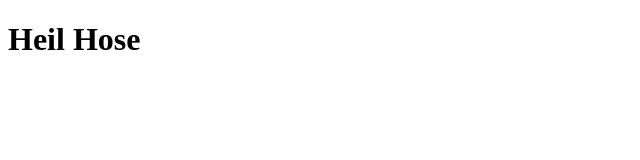
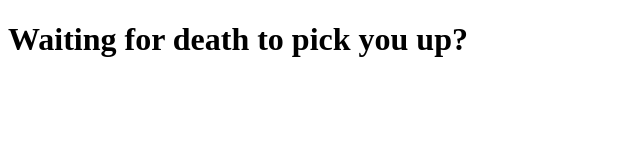
Before and after one commit to zelnexceed/zelnexceed.github.io, a plain HTML site: page index.html in a window 1280 px wide. Shown: the whole page, without its empty margins (0-640 px from the left). Drawn offline with Linux system fonts and the light colour scheme.

Commit message:
index.html

```diff
--- a/index.html
+++ b/index.html
@@ -4,10 +4,10 @@
     <meta charset="UTF-8">
     <meta http-equiv="X-UA-Compatible" content="IE=edge">
     <meta name="viewport" content="width=device-width, initial-scale=1.0">
-    <title>Banzai Tenno</title>
+    <title>So, what are we doing here?</title>
 </head>
 <body>
-    <h1>Heil Hose</h1>
+    <h1>Waiting for death to pick you up?</h1>
 
 </body>
 </html>
```
